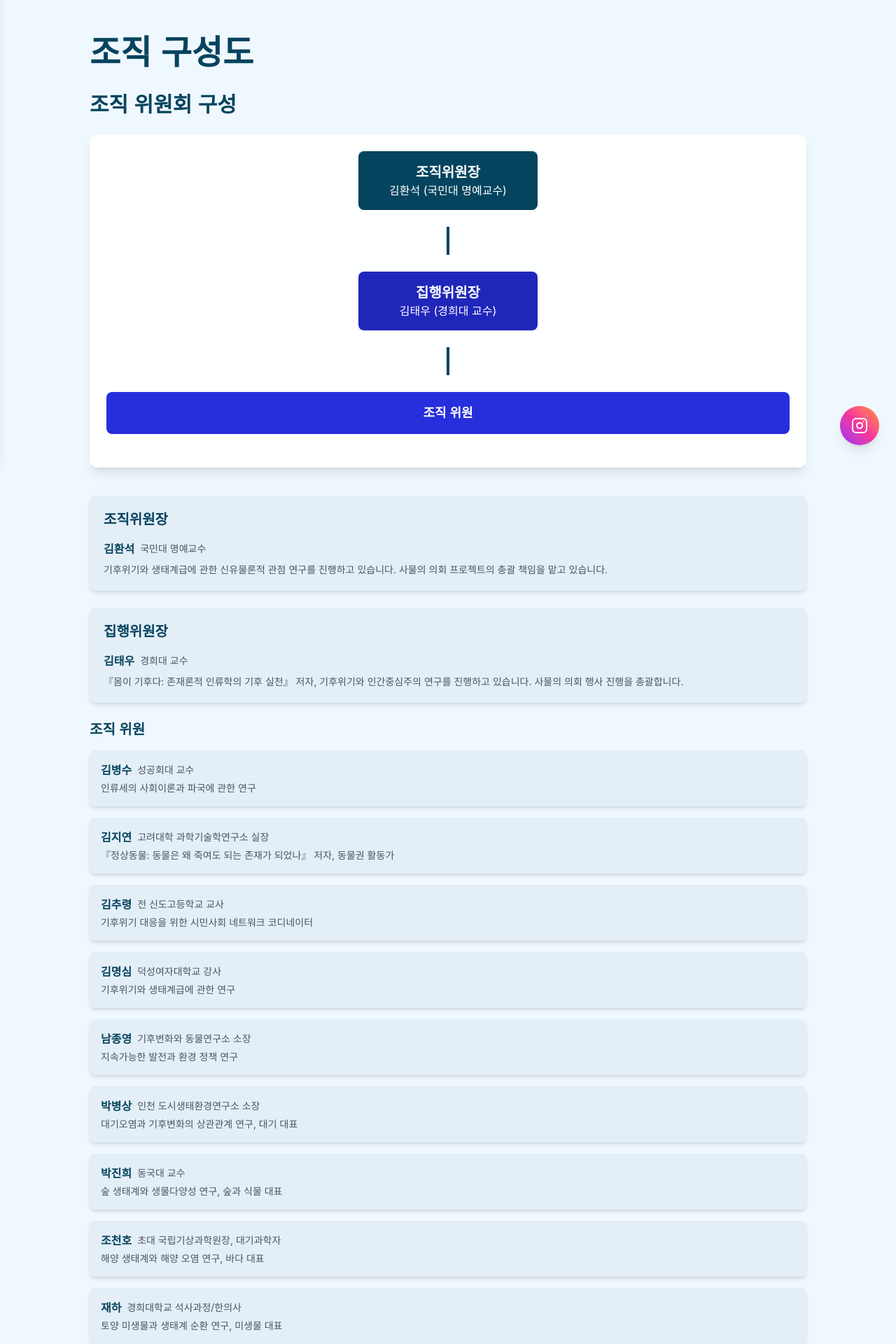
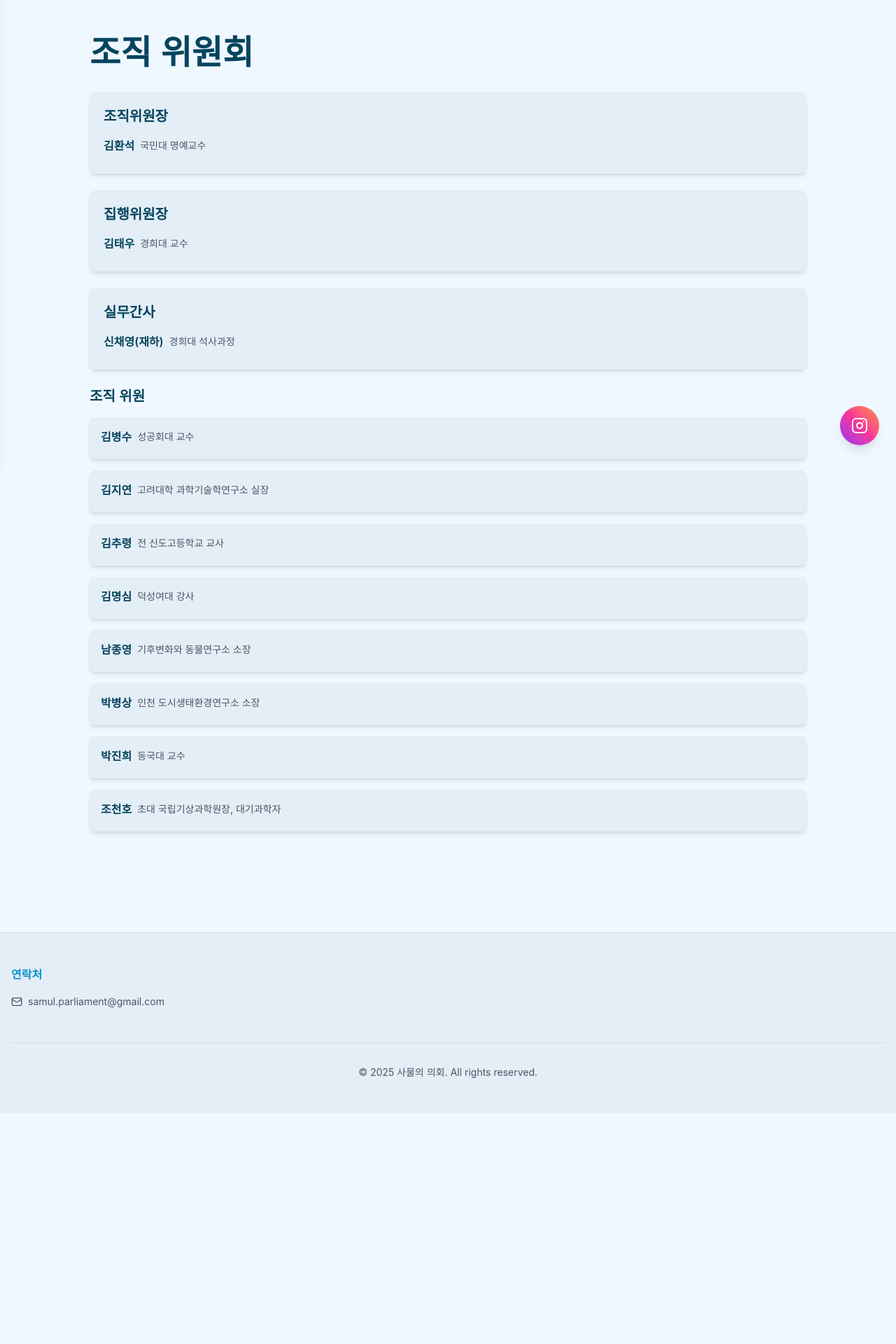
Before and after one commit to shin-minhyuk/samul.parliament, a Next.js app: page /organization in a window 1280 px wide. Shown: the part 140-2060 px from the top of the page at 70% size. After the commit the page ends 1730 px from the top, so only its background shows below. Built offline with nearby package versions, Linux system fonts and the light colour scheme; a web font is replaced by a local one.

Commit message:
[feat] 조직위원회 수정

```diff
--- a/src/app/organization/page.tsx
+++ b/src/app/organization/page.tsx
@@ -5,16 +5,12 @@ export default function OrganizationPage() {
     <div className="container mx-auto px-4 py-16 md:py-24">
       <div className="mx-auto max-w-5xl">
         <h1 className="text-ocean-deep mb-8 text-4xl font-bold md:text-5xl">
-          조직 구성도
+          조직 위원회
         </h1>
 
         <section className="mb-12">
-          <h2 className="text-ocean-deep mb-6 text-2xl font-bold md:text-3xl">
-            조직 위원회 구성
-          </h2>
-
           {/* 조직도 다이어그램 */}
-          <div className="mb-10 overflow-hidden rounded-xl bg-white/90 p-6 shadow-lg backdrop-blur-sm">
+          {/* <div className="mb-10 overflow-hidden rounded-xl bg-white/90 p-6 shadow-lg backdrop-blur-sm">
             <div className="flex flex-col items-center">
               <div className="bg-ocean-deep mb-6 w-64 rounded-lg p-4 text-center text-white">
                 <h3 className="text-xl font-bold">조직위원장</h3>
@@ -34,7 +30,7 @@ export default function OrganizationPage() {
                 <h3 className="text-lg font-bold">조직 위원</h3>
               </div>
             </div>
-          </div>
+          </div> */}
 
           {/* 상세 구성원 */}
           <div className="mb-10">
@@ -50,10 +46,7 @@ export default function OrganizationPage() {
                       국민대 명예교수
                     </span>
                   </div>
-                  <p className="mt-2 text-sm text-gray-600">
-                    기후위기와 생태계급에 관한 신유물론적 관점 연구를 진행하고
-                    있습니다. 사물의 의회 프로젝트의 총괄 책임을 맡고 있습니다.
-                  </p>
+                  <p className="mt-2 text-sm text-gray-600"></p>
                 </div>
               </div>
             </div>
@@ -68,11 +61,24 @@ export default function OrganizationPage() {
                     <span className="font-semibold">김태우</span>
                     <span className="text-sm text-gray-600">경희대 교수</span>
                   </div>
-                  <p className="mt-2 text-sm text-gray-600">
-                    『몸이 기후다: 존재론적 인류학의 기후 실천』 저자,
-                    기후위기와 인간중심주의 연구를 진행하고 있습니다. 사물의
-                    의회 행사 진행을 총괄합니다.
-                  </p>
+                  <p className="mt-2 text-sm text-gray-600"></p>
+                </div>
+              </div>
+            </div>
+
+            <div className="bg-ocean-deep/5 mb-6 rounded-lg p-5 shadow-md">
+              <h3 className="text-ocean-deep mb-4 text-xl font-bold">
+                실무간사
+              </h3>
+              <div className="space-y-3">
+                <div>
+                  <div className="flex items-center gap-2">
+                    <span className="font-semibold">신채영(재하)</span>
+                    <span className="text-sm text-gray-600">
+                      경희대 석사과정
+                    </span>
+                  </div>
+                  <p className="mt-2 text-sm text-gray-600"></p>
                 </div>
               </div>
             </div>
@@ -86,9 +92,7 @@ export default function OrganizationPage() {
                   <span className="font-semibold">김병수</span>
                   <span className="text-sm text-gray-600">성공회대 교수</span>
                 </div>
-                <p className="mt-1 text-sm text-gray-600">
-                  인류세의 사회이론과 파국에 관한 연구
-                </p>
+                <p className="mt-1 text-sm text-gray-600"></p>
               </div>
 
               <div className="bg-ocean-deep/5 rounded-lg p-4 shadow-md">
@@ -98,10 +102,7 @@ export default function OrganizationPage() {
                     고려대학 과학기술학연구소 실장
                   </span>
                 </div>
-                <p className="mt-1 text-sm text-gray-600">
-                  『정상동물: 동물은 왜 죽여도 되는 존재가 되었나』 저자, 동물권
-                  활동가
-                </p>
+                <p className="mt-1 text-sm text-gray-600"></p>
               </div>
 
               <div className="bg-ocean-deep/5 rounded-lg p-4 shadow-md">
@@ -111,21 +112,15 @@ export default function OrganizationPage() {
                     전 신도고등학교 교사
                   </span>
                 </div>
-                <p className="mt-1 text-sm text-gray-600">
-                  기후위기 대응을 위한 시민사회 네트워크 코디네이터
-                </p>
+                <p className="mt-1 text-sm text-gray-600"></p>
               </div>
 
               <div className="bg-ocean-deep/5 rounded-lg p-4 shadow-md">
                 <div className="flex items-center gap-2">
                   <span className="font-semibold">김명심</span>
-                  <span className="text-sm text-gray-600">
-                    덕성여자대학교 강사
-                  </span>
+                  <span className="text-sm text-gray-600">덕성여대 강사</span>
                 </div>
-                <p className="mt-1 text-sm text-gray-600">
-                  기후위기와 생태계급에 관한 연구
-                </p>
+                <p className="mt-1 text-sm text-gray-600"></p>
               </div>
 
               <div className="bg-ocean-deep/5 rounded-lg p-4 shadow-md">
@@ -135,9 +130,7 @@ export default function OrganizationPage() {
                     기후변화와 동물연구소 소장
                   </span>
                 </div>
-                <p className="mt-1 text-sm text-gray-600">
-                  지속가능한 발전과 환경 정책 연구
-                </p>
+                <p className="mt-1 text-sm text-gray-600"></p>
               </div>
 
               <div className="bg-ocean-deep/5 rounded-lg p-4 shadow-md">
@@ -147,9 +140,7 @@ export default function OrganizationPage() {
                     인천 도시생태환경연구소 소장
                   </span>
                 </div>
-                <p className="mt-1 text-sm text-gray-600">
-                  대기오염과 기후변화의 상관관계 연구, 대기 대표
-                </p>
+                <p className="mt-1 text-sm text-gray-600"></p>
               </div>
 
               <div className="bg-ocean-deep/5 rounded-lg p-4 shadow-md">
@@ -157,9 +148,7 @@ export default function OrganizationPage() {
                   <span className="font-semibold">박진희</span>
                   <span className="text-sm text-gray-600">동국대 교수</span>
                 </div>
-                <p className="mt-1 text-sm text-gray-600">
-                  숲 생태계와 생물다양성 연구, 숲과 식물 대표
-                </p>
+                <p className="mt-1 text-sm text-gray-600"></p>
               </div>
 
               <div className="bg-ocean-deep/5 rounded-lg p-4 shadow-md">
@@ -169,21 +158,7 @@ export default function OrganizationPage() {
                     초대 국립기상과학원장, 대기과학자
                   </span>
                 </div>
-                <p className="mt-1 text-sm text-gray-600">
-                  해양 생태계와 해양 오염 연구, 바다 대표
-                </p>
-              </div>
-
-              <div className="bg-ocean-deep/5 rounded-lg p-4 shadow-md">
-                <div className="flex items-center gap-2">
-                  <span className="font-semibold">재하</span>
-                  <span className="text-sm text-gray-600">
-                    경희대학교 석사과정/한의사
-                  </span>
-                </div>
-                <p className="mt-1 text-sm text-gray-600">
-                  토양 미생물과 생태계 순환 연구, 미생물 대표
-                </p>
+                <p className="mt-1 text-sm text-gray-600"></p>
               </div>
             </div>
           </div>
--- a/src/components/Header.tsx
+++ b/src/components/Header.tsx
@@ -56,7 +56,9 @@ export default function Header() {
               type="button"
               className="text-sm hover:scale-105"
               onClick={() =>
-                openExternalLink("https://www.instagram.com/samul.parliament")
+                openExternalLink(
+                  "https://docs.google.com/forms/d/e/1FAIpQLSdt5BSpFw3mS9wZzWVzcqvDcWHw8BP2i8o-2r0i9R151562iw/viewform",
+                )
               }
             >
               지원하기
```
